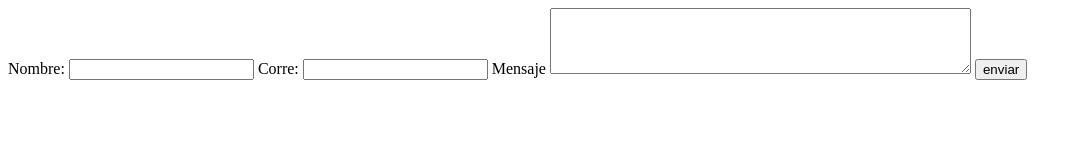
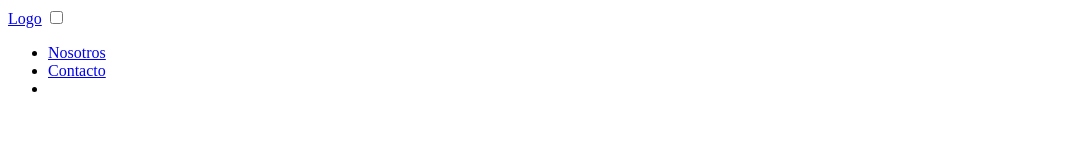
Before and after one commit to Gabytoppers/repos_academiaDance, a plain HTML site: page formulario01.html in a window 1280 px wide. Shown: the whole page, without its empty margins (0-1082 px from the left). Drawn offline with Linux system fonts and the light colour scheme.

Commit message:
Eliminacion de relleno

```diff
--- a/formulario01.html
+++ b/formulario01.html
@@ -7,18 +7,20 @@
     </hedad>
 
     <body>
-        <form action="/submit" method="post">
-            <label for="Nombre">Nombre:</label>
-            <input type="text" id="nombre" name="nombre" required>
+        <div class="menu">
 
-            <label for="email">Corre:</label>
-            <input type="email" id="email" name="email" required>
 
-            <label for="mensaje">Mensaje</label>
-            <textarea id="mensaje" name="mensaje" rows="4" cols="50"></textarea>
+            <a href="#" class="logo" >Logo</a>
+            <input type="checkbox" id="menu" class="menu-checkbox" />
+            <label for="menu" class="menu-icon" ></label>
+            <nav class="navbar">
+                <ul>
+                    <li><a href="Gaby_toppers.html" target="_blank">Nosotros</a></li>
+                    <li><a href="Hobbies.html" target="_blank">Contacto</a></li>
+                    <li><a href="Música.html" target="_blank"></a></li>
+                </ul>
 
-            <input type="submit" value="enviar">
-        </form>
+            </nav>
 
     </body>
 </html>
```
